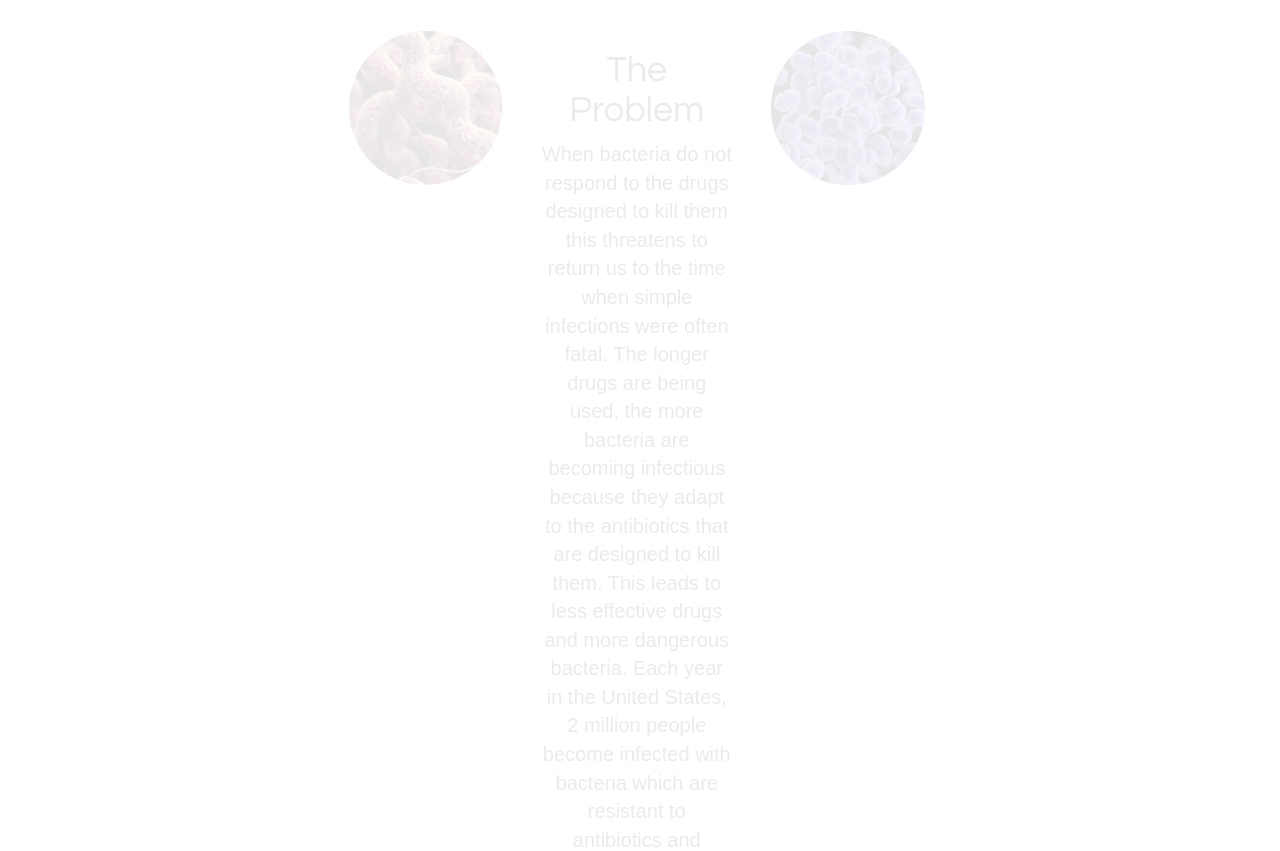
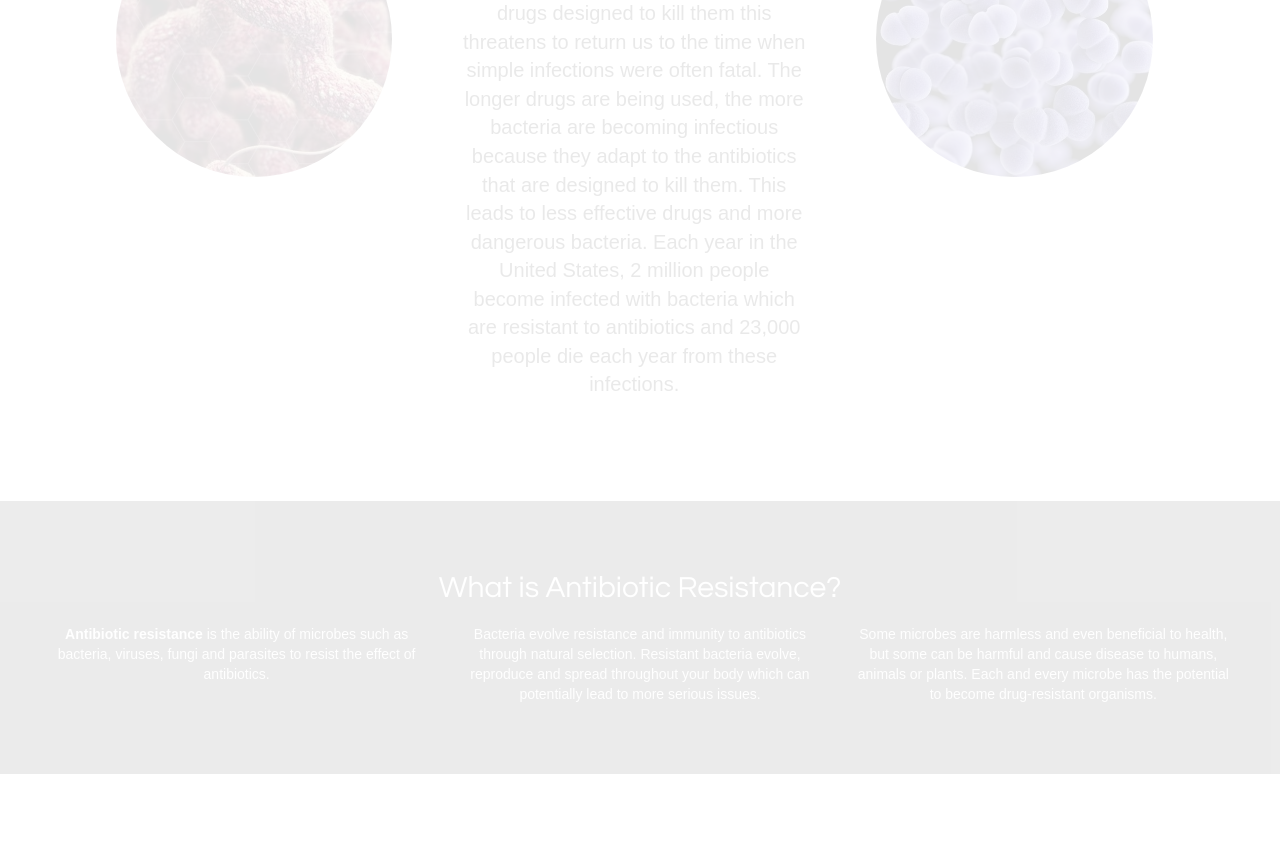
Before and after one commit to autumngrassel/autumngrassel.github.io, a plain HTML site: page index.html in a window 1280 px wide. Shown: the part 669-1520 px from the top of the page. Drawn offline with Linux system fonts and the light colour scheme; a web font is replaced by a local one.

Commit message:
css changes

```diff
--- a/css/scrollytellingStyle.css
+++ b/css/scrollytellingStyle.css
@@ -24,6 +24,7 @@ img {
 #titleSection {
 	padding-bottom: 100px;
 	margin-bottom: 100px;
+	margin-top:0px;
 }
 
 .title {
@@ -57,16 +58,16 @@ img {
 
 
 #problem {
-	height: 400px;
 	width: 100%;
+	height: 500px;
 	margin-top: 0;
-	padding-left: 25%;
-	padding-right: 25%;
+	padding-left: 5%;
+	padding-right: 5%;
 	text-align: center;
 	margin: 0 auto;
 	display: block;
-	padding-top: 150px;
-	padding: bottom 150px;
+	padding-top: 50px;
+	margin-bottom: 150px;
 }
 
 #problem-statement {
```
